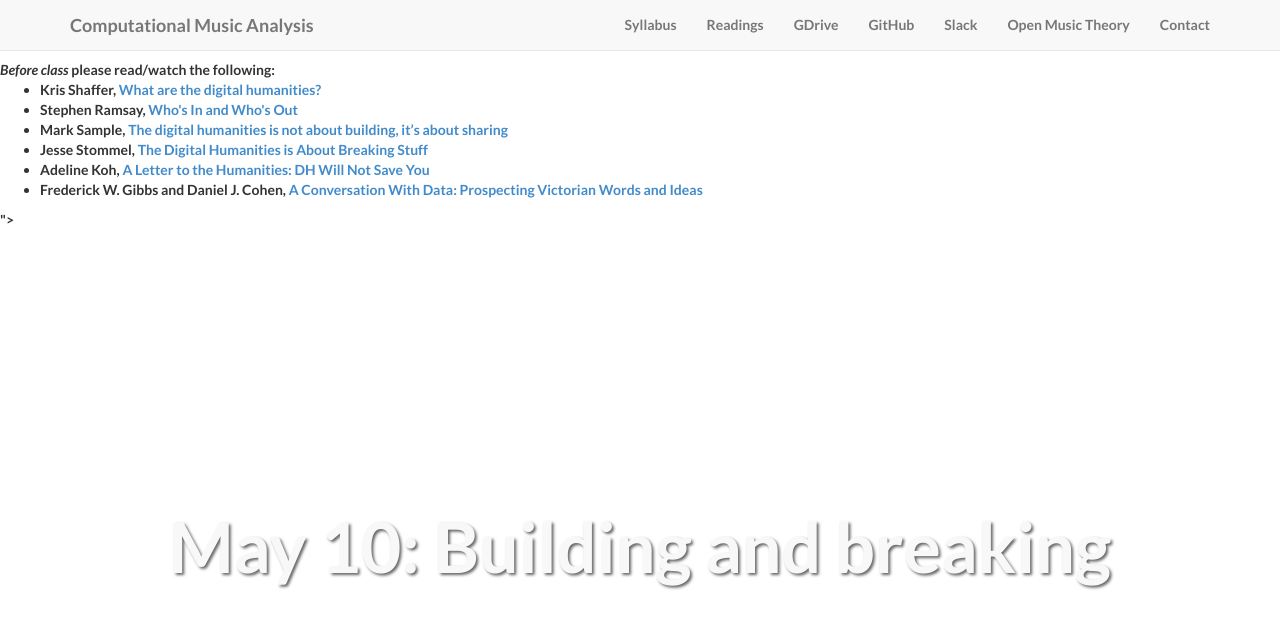
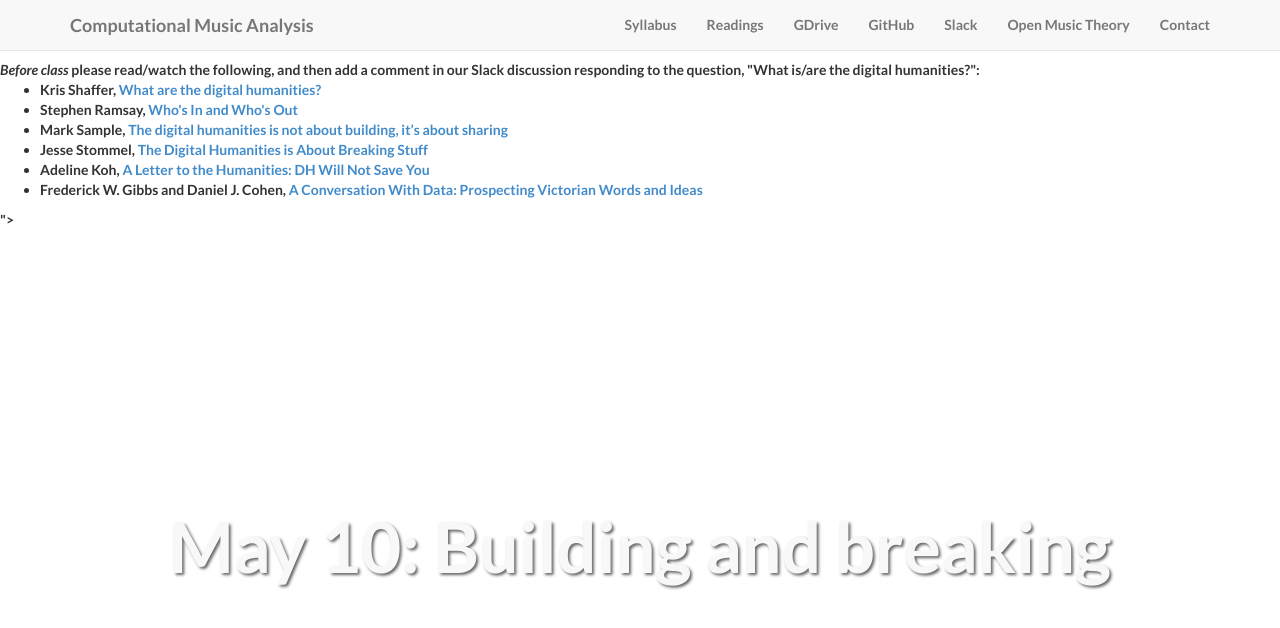
Before and after one commit to kshaffer/corpusmusic, a Jekyll site: the page built from _posts/2016-05-03-day-2.markdown, in a window 1280 px wide and 900 px high. Shown: the top 628 px of the window. Built offline with Jekyll 4.4.1, drawn with Linux system fonts in a browser that asks for light colours; some of the changed text lies outside the part shown.

Commit message:
day 2 HW update

```diff
--- a/_posts/2016-05-03-day-2.markdown
+++ b/_posts/2016-05-03-day-2.markdown
@@ -4,5 +4,5 @@ image: flameArtSmall.jpg
 category: Services
 title: "May 10: Building and breaking"
 description: |
-  <p class="lead">Are the digital humanities about "building stuff" or "breaking stuff"? Hack or yack? big data? sharing? social justice? We'll read about and unpack these questions as we explore the nature of (and some of the debates about) the digital humanities.<br/><br/><em>Before class</em> please read/watch the following:<ul><li>Kris Shaffer, <a href="http://kris.shaffermusic.com/2015/10/what-are-the-digital-humanities/">What are the digital humanities?</a></li><li>Stephen Ramsay, <a href="http://stephenramsay.us/text/2011/01/08/whos-in-and-whos-out/">Who's In and Who's Out</a></li><li>Mark Sample, <a href="http://www.samplereality.com/2011/05/25/the-digital-humanities-is-not-about-building-its-about-sharing/">The digital humanities is not about building, it’s about sharing</a></li><li>Jesse Stommel, <a href="http://www.hybridpedagogy.com/journal/the-digital-humanities-is-about-breaking-stuff/">The Digital Humanities is About Breaking Stuff</a></li><li>Adeline Koh, <a href="http://www.hybridpedagogy.com/journal/a-letter-to-the-humanities-dh-will-not-save-you/">A Letter to the Humanities: DH Will Not Save You</a></li><li>Frederick W. Gibbs and Daniel J. Cohen, <a href="http://muse.jhu.edu/journals/victorian_studies/v054/54.1.gibbs.html">A Conversation With Data: Prospecting Victorian Words and Ideas</a></li></ul></p>
+  <p class="lead">Are the digital humanities about "building stuff" or "breaking stuff"? Hack or yack? big data? sharing? social justice? We'll read about and unpack these questions as we explore the nature of (and some of the debates about) the digital humanities.<br/><br/><em>Before class</em> please read/watch the following, and then add a comment in our Slack discussion responding to the question, "What is/are the digital humanities?":<ul><li>Kris Shaffer, <a href="http://kris.shaffermusic.com/2015/10/what-are-the-digital-humanities/">What are the digital humanities?</a></li><li>Stephen Ramsay, <a href="http://stephenramsay.us/text/2011/01/08/whos-in-and-whos-out/">Who's In and Who's Out</a></li><li>Mark Sample, <a href="http://www.samplereality.com/2011/05/25/the-digital-humanities-is-not-about-building-its-about-sharing/">The digital humanities is not about building, it’s about sharing</a></li><li>Jesse Stommel, <a href="http://www.hybridpedagogy.com/journal/the-digital-humanities-is-about-breaking-stuff/">The Digital Humanities is About Breaking Stuff</a></li><li>Adeline Koh, <a href="http://www.hybridpedagogy.com/journal/a-letter-to-the-humanities-dh-will-not-save-you/">A Letter to the Humanities: DH Will Not Save You</a></li><li>Frederick W. Gibbs and Daniel J. Cohen, <a href="http://muse.jhu.edu/journals/victorian_studies/v054/54.1.gibbs.html">A Conversation With Data: Prospecting Victorian Words and Ideas</a></li></ul></p>
 ---
```
